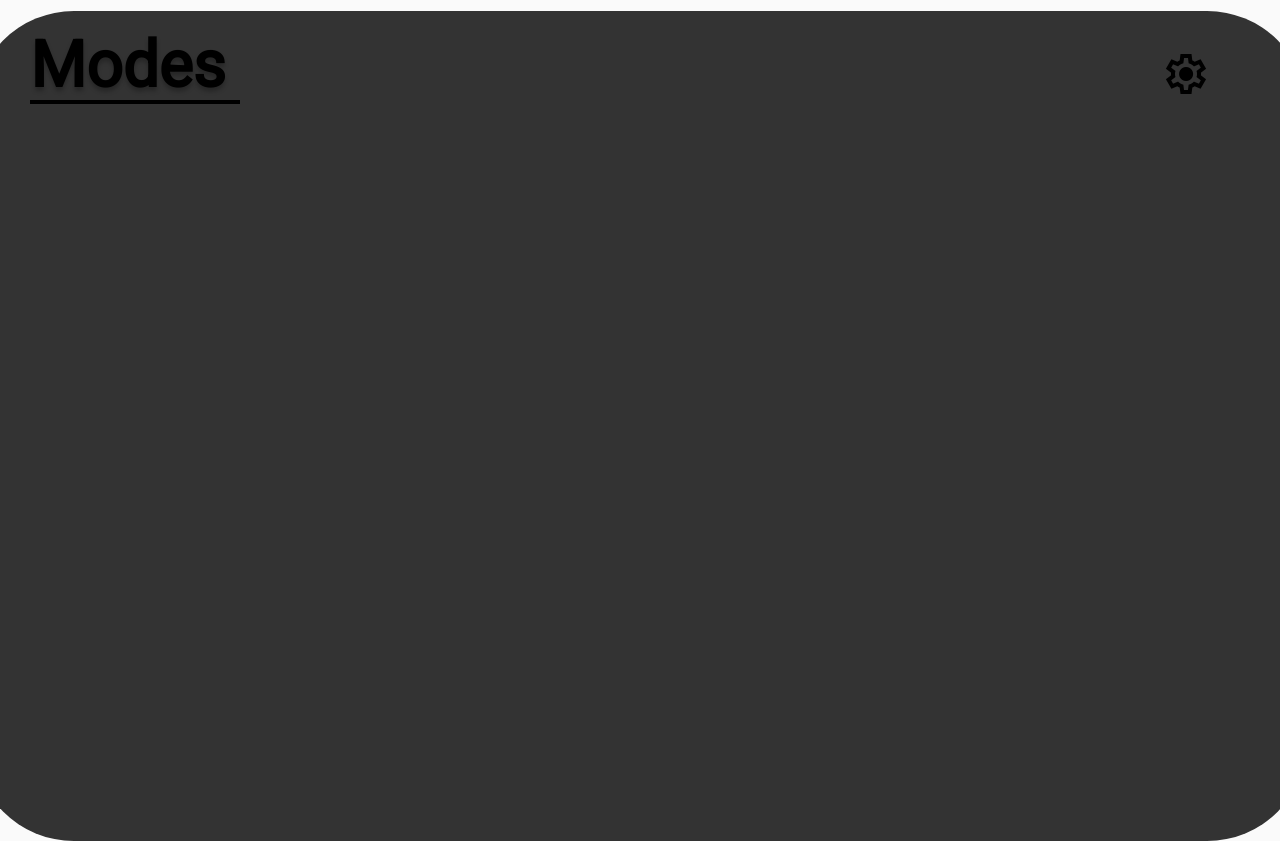
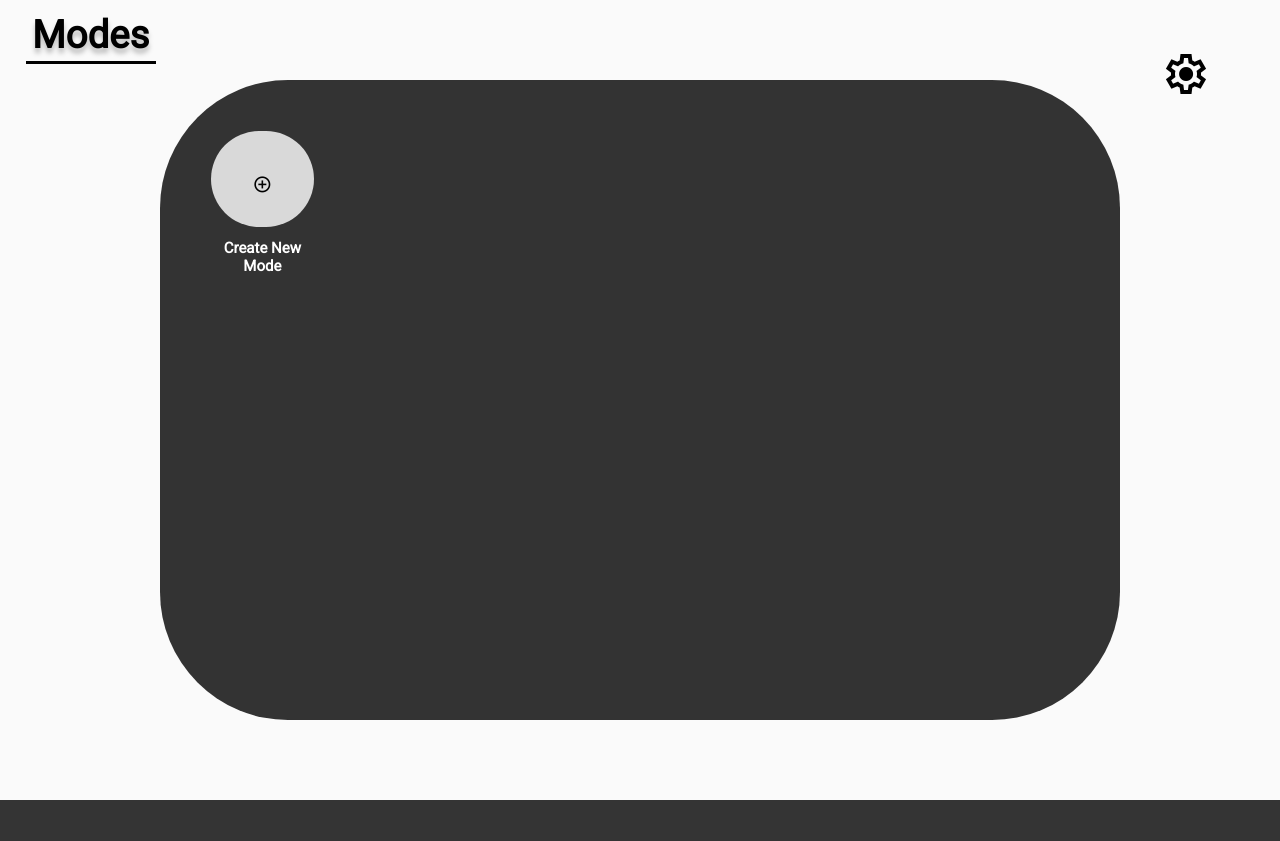
Before and after one commit to joneseth1/NoteMode, a Flask app: page / in a window 1280 px wide. After the commit the page ends 800 px from the top, so only its background shows below. Run offline with Flask 3, Linux system fonts and the light colour scheme; a user stored in the database is signed in.

Commit message:
Added styling for mode list screen (home page)

```diff
--- a/app/static/home.css
+++ b/app/static/home.css
@@ -36,37 +36,33 @@
 
 .mode-header {
     position: absolute;
-    top: -25px;
-    left: 20px;
-    padding: 10px;
-
+    top: -2.5vh;
+    left: 2vw;
+    padding: .5vw;
     color: black;
-
-    text-shadow: 0px 4px 4px rgba(0, 0, 0, 0.25);
-    font-size: 64px;
+    text-shadow: 0px 0.4vw 0.4vw rgba(0, 0, 0, 0.25);
+    font-size: 3vw;
     font-style: normal;
     font-weight: 600;
     line-height: normal;
+}
 
+.mode-header::before {
+    content: "";
+    position: absolute;
+    bottom: 0;
+    left: 0;
+    width: 100%;
+    height: 0.2vw; /* Use viewport units for height */
+    background: black;
 }
 
 .mode-list {
-    width: 1333px;
-    height: 830px;
+    width: 75vw;
+    height: 80vh;
     flex-shrink: 0;
     background: #333;
-    border-radius: 100px;
-
-}
-
-#line {
-    position: absolute;
-    width: 210px;
-    height: 4px;
-    left: 30px;
-    top: 100px;
-
-    background: black;
+    border-radius: 10vw
 }
 
 #btnSetting {
@@ -75,3 +71,28 @@
     right: 50px;
     top: 40px;
 }
+
+#createNewMode {
+    margin: 4vw;
+    width: 8vw;
+    height: 12vh;
+    flex-shrink: 0;
+    background: #D9D9D9;
+    border-radius: 7.5vw;
+}
+
+#btnAdd {
+    text-align: center;
+    display: flex;
+    align-items: center;
+    justify-content: center;
+    height: 90%;
+    font-size: 1.5vw;
+}
+
+#createNewModeHeader {
+    margin: 1px;
+    text-align: center;
+    font-size: 15px;
+    color: #FFF;
+}
--- a/app/templates/home.html
+++ b/app/templates/home.html
@@ -19,8 +19,13 @@
         <span class="material-symbols-outlined" id="btnSetting">settings</span>
     </a>
 
-    <a href="{{ url_for('login') }}">Login </a> </b></u></p>
 
-    <div class="mode-list"></div>
+    <div class="mode-list">
+        <div id="createNewMode">
+            <span class="material-symbols-outlined" id="btnAdd">add_circle</span>
+            <h4 id="createNewModeHeader"> Create New Mode </h4>
+        </div>
+    </div>
+
 </body>
 </html>
```
Also changed, not shown: users.db.
